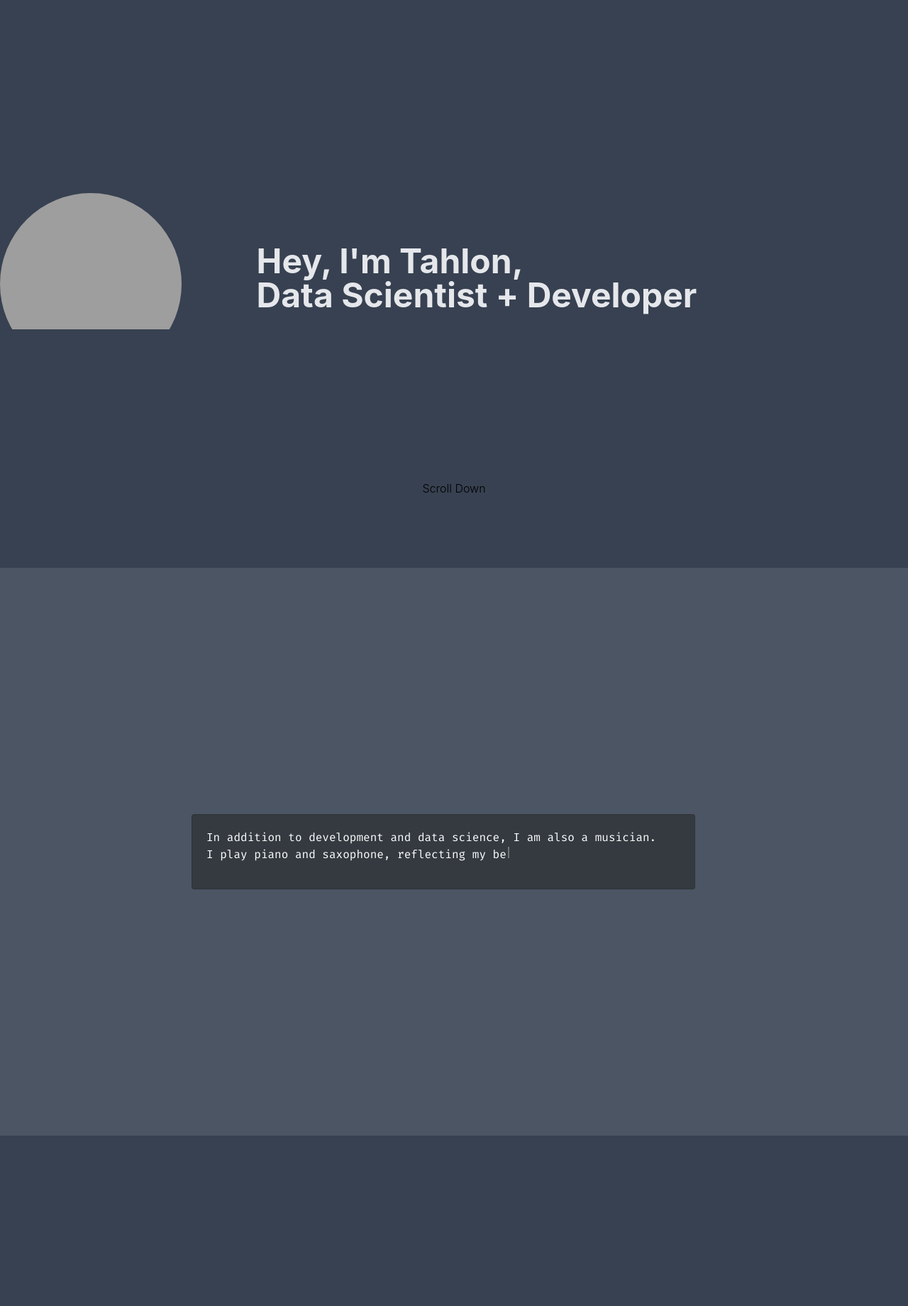
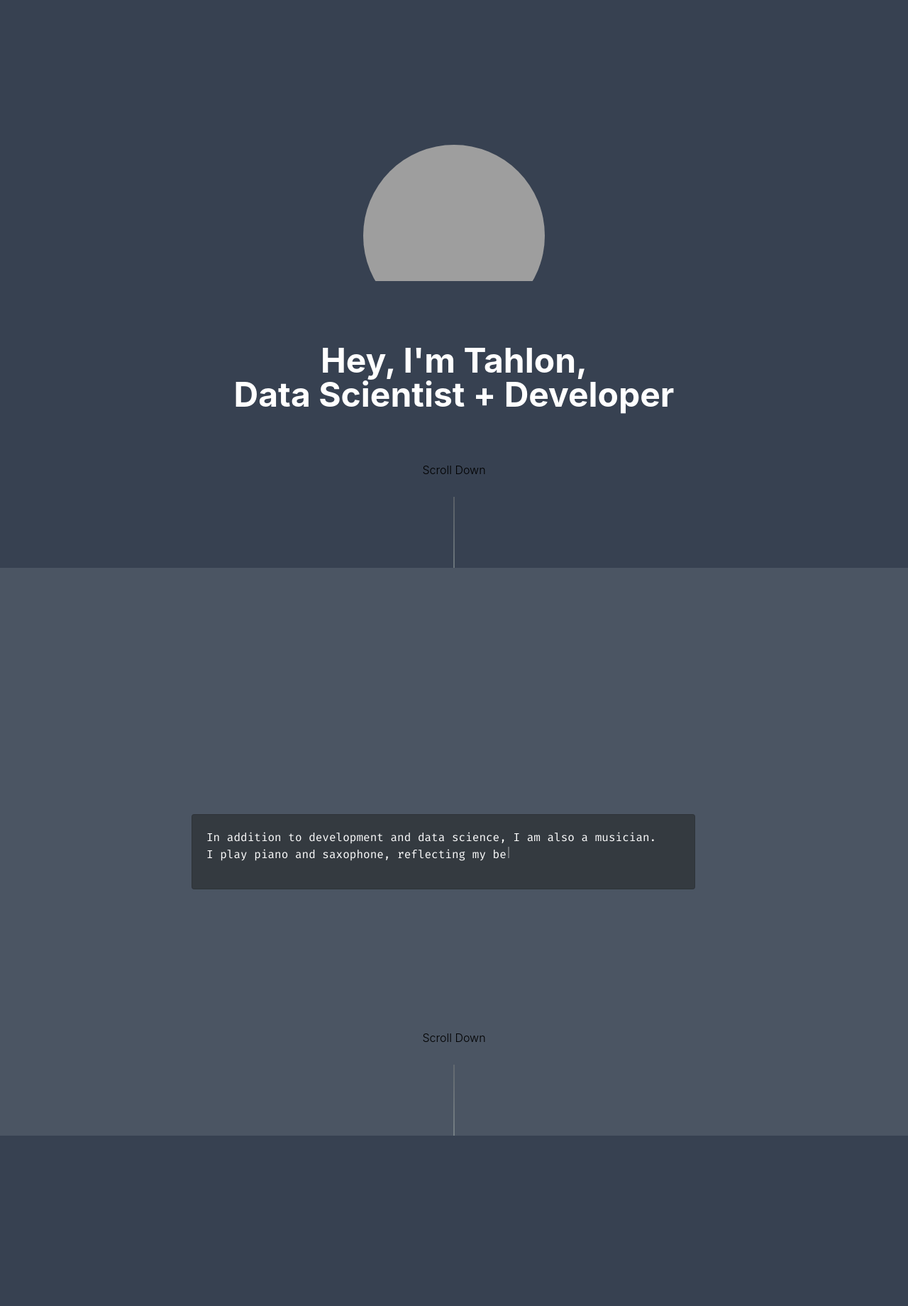
Before and after one commit to TahlonBrahic/Green-Tea-Sensory-Evaluation-With-GANs, a Flask app: page / in a window 1280 px wide. Shown: the part 64-1904 px from the top of the page at 71% size. Run offline with Flask 3, Linux system fonts and the light colour scheme; some libraries are stand-ins or nearby versions; grey boxes are pictures that could not be loaded.

Commit message:
Added directional line

```diff
--- a/web_app/static/styles/output.css
+++ b/web_app/static/styles/output.css
@@ -643,14 +643,6 @@ html {
   inset: -0.375rem;
 }
 
-.left-0 {
-  left: 0px;
-}
-
-.top-1\/2 {
-  top: 50%;
-}
-
 .mx-auto {
   margin-left: auto;
   margin-right: auto;
@@ -750,15 +742,6 @@ html {
 
 .grow {
   flex-grow: 1;
-}
-
-.-translate-y-1\/2 {
-  --tw-translate-y: -50%;
-  transform: translate(var(--tw-translate-x), var(--tw-translate-y)) rotate(var(--tw-rotate)) skewX(var(--tw-skew-x)) skewY(var(--tw-skew-y)) scaleX(var(--tw-scale-x)) scaleY(var(--tw-scale-y));
-}
-
-.transform {
-  transform: translate(var(--tw-translate-x), var(--tw-translate-y)) rotate(var(--tw-rotate)) skewX(var(--tw-skew-x)) skewY(var(--tw-skew-y)) scaleX(var(--tw-scale-x)) scaleY(var(--tw-scale-y));
 }
 
 .items-center {
@@ -862,10 +845,6 @@ html {
 
 .pb-12 {
   padding-bottom: 3rem;
-}
-
-.pl-10 {
-  padding-left: 2.5rem;
 }
 
 .pt-12 {
@@ -977,16 +956,6 @@ html {
   transform: translateX(0);
 }
 
-.image-wrap {
-  width: 25%;
-  max-width: 400px;
-  height: 500px;
-  background-image: url('../personal_photo.jpg');
-  background-size: cover;
-  background-position: center;
-  z-index: -1;
-}
-
 .scroll {
   position: absolute;
   color: black;
@@ -994,10 +963,20 @@ html {
   left: 50%;
   transform: translateX(-50%);
   bottom: 100px;
+  height: 50px;
 }
 
 .line {
   position: absolute;
+  width: 1px;
+  height: 100px;
+  left: 50%;
+  transform: translateX(-50%);
+  bottom: 0;
+  background-image: linear-gradient(
+    to top,
+    rgb(157, 167, 165),
+    rgb(121, 124, 124));
 }
 
 .hover\:bg-gray-700:hover {
@@ -1035,6 +1014,11 @@ html {
 }
 
 @media (min-width: 640px) {
+  .sm\:mx-0 {
+    margin-left: 0px;
+    margin-right: 0px;
+  }
+
   .sm\:ml-6 {
     margin-left: 1.5rem;
   }
@@ -1054,6 +1038,10 @@ html {
   .sm\:px-6 {
     padding-left: 1.5rem;
     padding-right: 1.5rem;
+  }
+
+  .sm\:text-left {
+    text-align: left;
   }
 }
 
--- a/web_app/templates/index.html
+++ b/web_app/templates/index.html
@@ -1,20 +1,25 @@
 {% extends 'base.html' %} {% block content %}
 
 <div class="w-full">
-  <section id="Introduction" class="min-h-screen flex items-center justify-center bg-gray-700 text-gray-200 px-4 relative">
+  <section
+    id="Introduction"
+    class="min-h-screen flex items-center justify-center bg-gray-700 text-white px-4 relative"
+  >
+    <!-- Content container with the image at the top -->
+    <div class="max-w-4xl mx-auto text-center sm:text-left">
+      <!-- Image container now inside the content container and above the text -->
+      <div
+        class="mx-auto sm:mx-0 w-64 h-64 bg-cover bg-center rounded-full overflow-hidden mb-4"
+      >
+        <img
+          src="{{ url_for('static', filename='personal_photo.jpg') }}"
+          alt="Picture of Tahlon Brahic"
+        />
+      </div>
 
-    <!-- Image container -->
-    <div class="absolute left-0 top-1/2 transform -translate-y-1/2">
-      <div class="w-64 h-64 bg-cover bg-center rounded-full overflow-hidden">
-        <img src="{{ url_for('static', filename='personal_photo.jpg') }}" alt="Picture of Tahlon Brahic">
-      </div>
-    </div>
-
-    <!-- Content container -->
-    <div class="max-w-4xl mx-auto text-left pl-10">
       <h1 class="text-3xl md:text-4xl lg:text-5xl font-bold">
-        <p class="hidden sm:ml-6 sm:block">
-          Hey, I'm Tahlon, <br>
+        <p class="hidden sm:block">
+          Hey, I'm Tahlon, <br />
           Data Scientist + Developer
         </p>
       </h1>
@@ -22,11 +27,12 @@
 
     <!-- Scroll Container -->
     <span class="scroll">Scroll Down</span>
+    <span class="line"></span>
   </section>
 
   <section
     id="About-Me"
-    class="min-h-screen flex items-center justify-center bg-gray-600 text-gray-200 px-4"
+    class="min-h-screen flex items-center justify-center bg-gray-600 text-gray-200 px-4 relative"
   >
     <div class="container d-flex h-100">
       <div class="row justify-content-center align-self-center w-100">
@@ -39,6 +45,9 @@
         </div>
       </div>
     </div>
+    <!-- Scroll Container -->
+    <span class="scroll">Scroll Down</span>
+    <span class="line"></span>
   </section>
 
   <section
```
Also changed, not shown: web_app/static/styles/index.css (+10 -0 lines).
